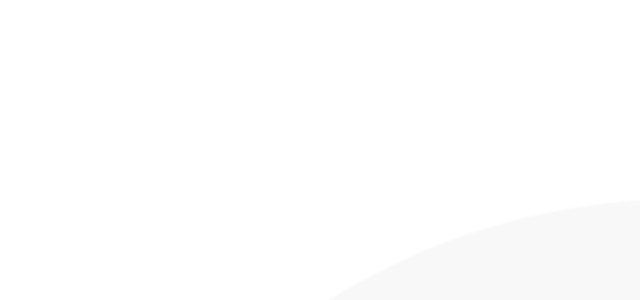
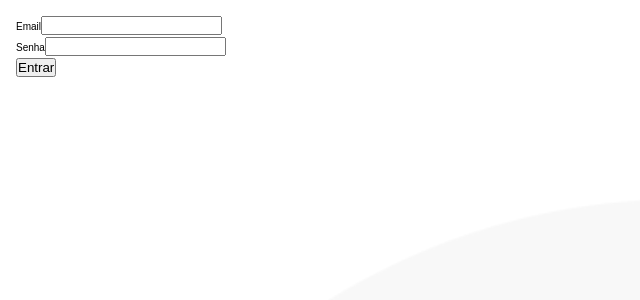
Before and after one commit to Mhagner/imoney, a React (Create React App) app: page /login in a window 1280 px wide. Shown: the top 300 px of the page, without its empty margins (0-640 px from the left). Built offline with nearby package versions, Linux system fonts and the light colour scheme.

Commit message:
Página e componente de login

```diff
--- a/package.json
+++ b/package.json
@@ -6,11 +6,13 @@
     "@testing-library/jest-dom": "^5.11.4",
     "@testing-library/react": "^11.1.0",
     "@testing-library/user-event": "^12.1.10",
+    "formik": "^2.2.9",
     "react": "^17.0.2",
     "react-dom": "^17.0.2",
     "react-router-dom": "^5.3.0",
     "react-scripts": "4.0.3",
-    "web-vitals": "^1.0.1"
+    "web-vitals": "^1.0.1",
+    "yup": "^0.32.9"
   },
   "scripts": {
     "start": "react-scripts start",
--- a/src/components/CardBox/CardBox.css
+++ b/src/components/CardBox/CardBox.css
@@ -52,7 +52,7 @@
 
 .cardReceita span,
 .cardDespesa span {
-    font-size: 18px;
+    font-size: 20px;
 }
 
 .colCards {
--- /dev/null
+++ b/src/components/LoginForm/LoginForm.js
@@ -0,0 +1,55 @@
+import React from 'react'
+import { ErrorMessage, Field, Formik, Form } from 'formik'
+import * as yup from 'yup'
+
+import './LoginForm.css'
+
+const LoginForm = ({ handleSubmit }) => {
+    const validations = yup.object().shape({
+        email: yup.string().email().required(),
+        password: yup.string().min(8).required()
+    })
+
+    return (
+        <Formik
+            initialValues={{}}
+            onSubmit={handleSubmit}
+            validationSchema={validations}
+        >
+            <Form className="loginForm">
+                <div className="groupField">
+                    <label>Email</label>
+                    <Field
+                        name="email"
+                        className="inputField"
+                    />
+                    <ErrorMessage
+                        component="span"
+                        name="email"
+                        className="inputError"
+                    />
+                </div>
+                <div className="groupField">
+                    <label>Senha</label>
+                    <Field
+                        name="password"
+                        className="inputField"
+                    />
+                    <ErrorMessage
+                        component="span"
+                        name="password"
+                        className="inputError"
+                    />
+                </div>
+                <button
+                    className="buttonSubmit"
+                    type="submit"
+                >
+                    Entrar
+                </button>
+            </Form>
+        </Formik>
+    )
+}
+
+export default LoginForm
--- a/src/pages/Home/Home.js
+++ b/src/pages/Home/Home.js
@@ -16,14 +16,14 @@ const Home = () => {
             />
             <div className="colCards">
                 <CardBox
-                    title="Saldo Total"
+                    title="Receitas"
                     value={2000.56}
                     className="cardReceita"
                     buttonValue="Ver detalhes"
                     url="#"
                 />
                 <CardBox
-                    title="Saldo Total"
+                    title="Despesas"
                     value={2000.56}
                     className="cardDespesa"
                     buttonValue="Ver detalhes"
--- /dev/null
+++ b/src/pages/Login/Login.js
@@ -0,0 +1,15 @@
+import LoginForm from '../../components/LoginForm/LoginForm';
+import './Login.css';
+
+const Login = () => {
+    return (
+        <>
+            <LoginForm
+                errors="error teste"
+                handleSubmit={() => console.log("enviado!")}
+            />
+        </>
+    )
+}
+
+export default Login
--- a/src/routes.js
+++ b/src/routes.js
@@ -2,12 +2,14 @@ import React from 'react';
 import { Switch, Route } from 'react-router-dom'
 
 import Home from './pages/Home/Home'
+import Login from './pages/Login/Login'
 
 function Router() {
 
     return (
         <Switch>
             <Route exact path="/" component={Home} />
+            <Route exact path="/login" component={Login} />
         </Switch>
     )
 }
```
Also changed, not shown: src/components/LoginForm/LoginForm.css (added), src/pages/Login/Login.css (added), 1 other file (tests, documents, lock files or other folders).
